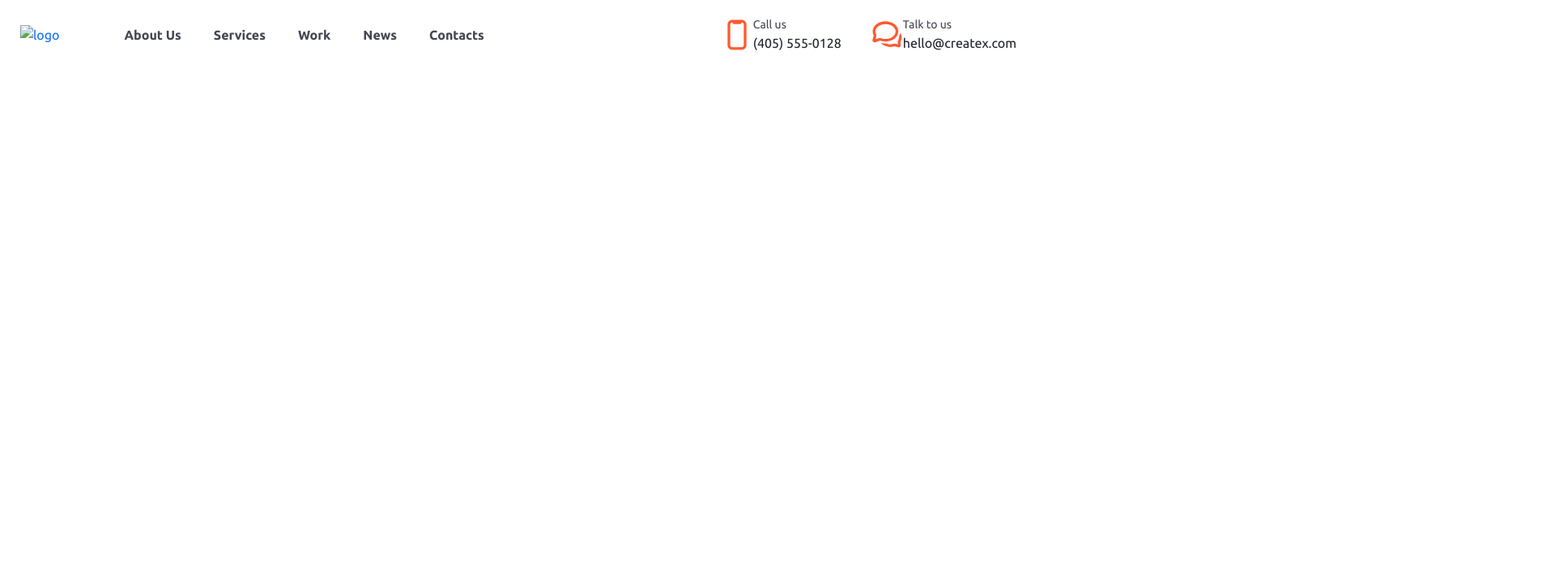
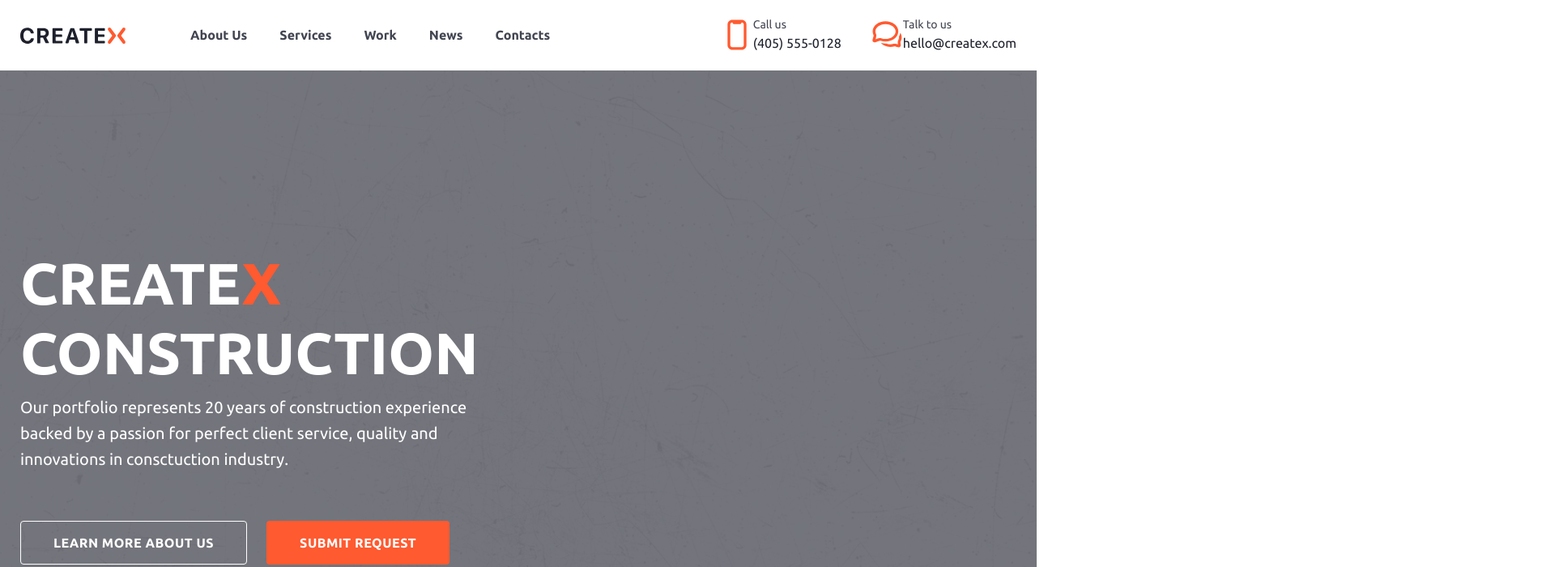
Before and after one commit to Vladik-web/createX, a plain HTML site: page index.html in a window 1280 px wide. Shown: the top 700 px of the page at 81% size, 1920 px wide, since content can reach past the window. Drawn offline with Linux system fonts and the light colour scheme; the site is published under a folder, as on GitHub Pages, so addresses that start at the root find nothing; files whose address does not match are found by name.

Commit message:
change links

```diff
--- a/index.html
+++ b/index.html
@@ -10,19 +10,19 @@
   <meta name="description" content="Simple Starter Description">
 
   <meta name="viewport" content="width=device-width, initial-scale=1.0, minimum-scale=1.0, maximum-scale=1.0, user-scalable=no">
-  <link rel="shortcut icon" href="/images/favicon.svg" type="image/x-icon">
+  <link rel="shortcut icon" href="./images/favicon.svg" type="image/x-icon">
   <link rel="icon" href="images/favicon.png">
   <meta property="og:image" content="images/preview.jpg">
   <link rel="preconnect" href="https://fonts.googleapis.com">
   <link rel="preconnect" href="https://fonts.gstatic.com" crossorigin>
   <link href="https://fonts.googleapis.com/css2?family=Lato:wght@700;900&family=Ubuntu:wght@400;700&display=swap" rel="stylesheet">
-  <link rel="stylesheet" href="libs/bootstrap/css/bootstrap-reboot.min.css">
-  <link rel="stylesheet" href="/libs/slick-1.8.1/slick/slick.css">
-  <link rel="stylesheet" href="/libs/slick-1.8.1/slick/slick-theme.css">
+  <link rel="stylesheet" href="./libs/bootstrap/css/bootstrap-reboot.min.css">
+  <link rel="stylesheet" href="./libs/slick-1.8.1/slick/slick.css">
+  <link rel="stylesheet" href="./libs/slick-1.8.1/slick/slick-theme.css">
 
-  <link rel="stylesheet" href="css/components.css">
-  <link rel="stylesheet" href="css/main.css">
-  <link rel="stylesheet" href="css/media.css">
+  <link rel="stylesheet" href="./css/components.css">
+  <link rel="stylesheet" href="./css/main.css">
+  <link rel="stylesheet" href="./css/media.css">
 
 </head>
 
@@ -31,7 +31,7 @@
     <div class="container">
       <div class="header__inner">
         <a href="#" class="header__logo">
-          <img src="/images/logo.svg" alt="logo">
+          <img src="./images/logo.svg" alt="logo">
         </a>
         <nav class="header__nav nav">
           <ul class="nav__list">
@@ -128,7 +128,7 @@
         <button class="video__block-play ">
 					<img src="./images/play.svg " alt=" ">
 				</button>
-        <img src="/images/video.jpg " alt=" ">
+        <img src="./images/video.jpg " alt=" ">
       </div>
     </div>
   </section>
```
